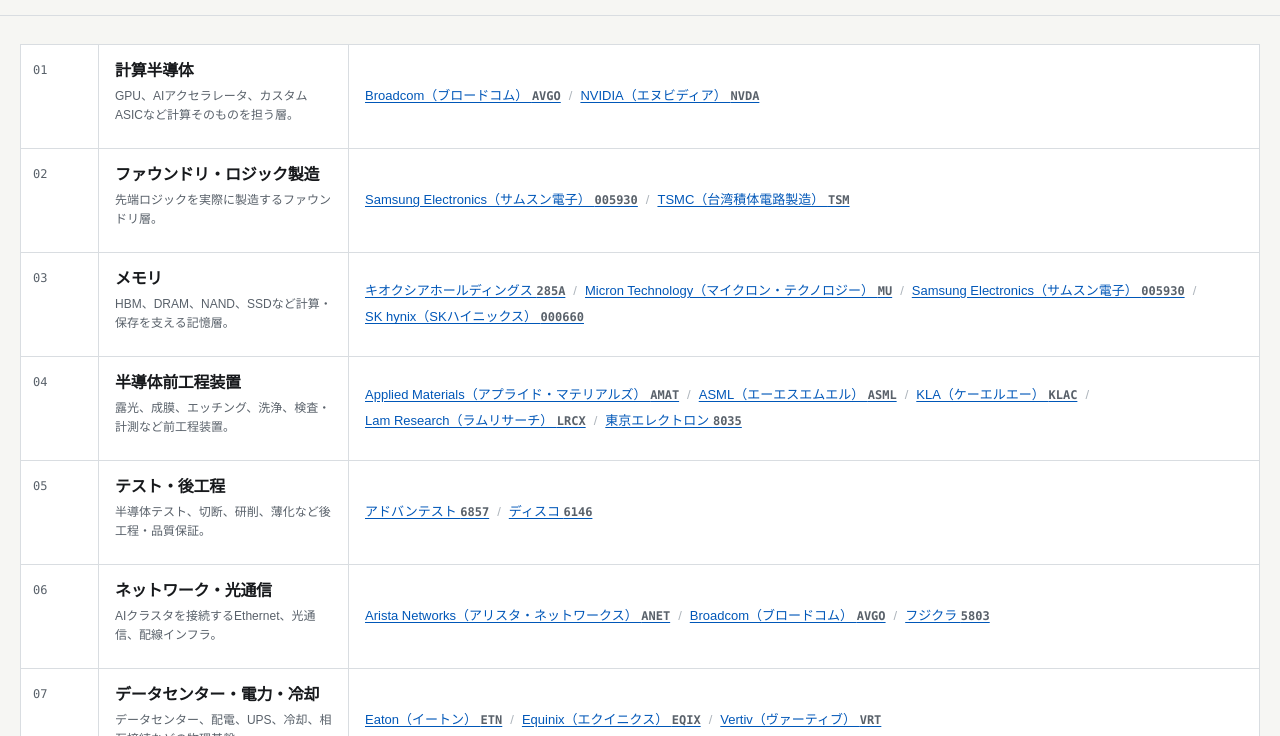
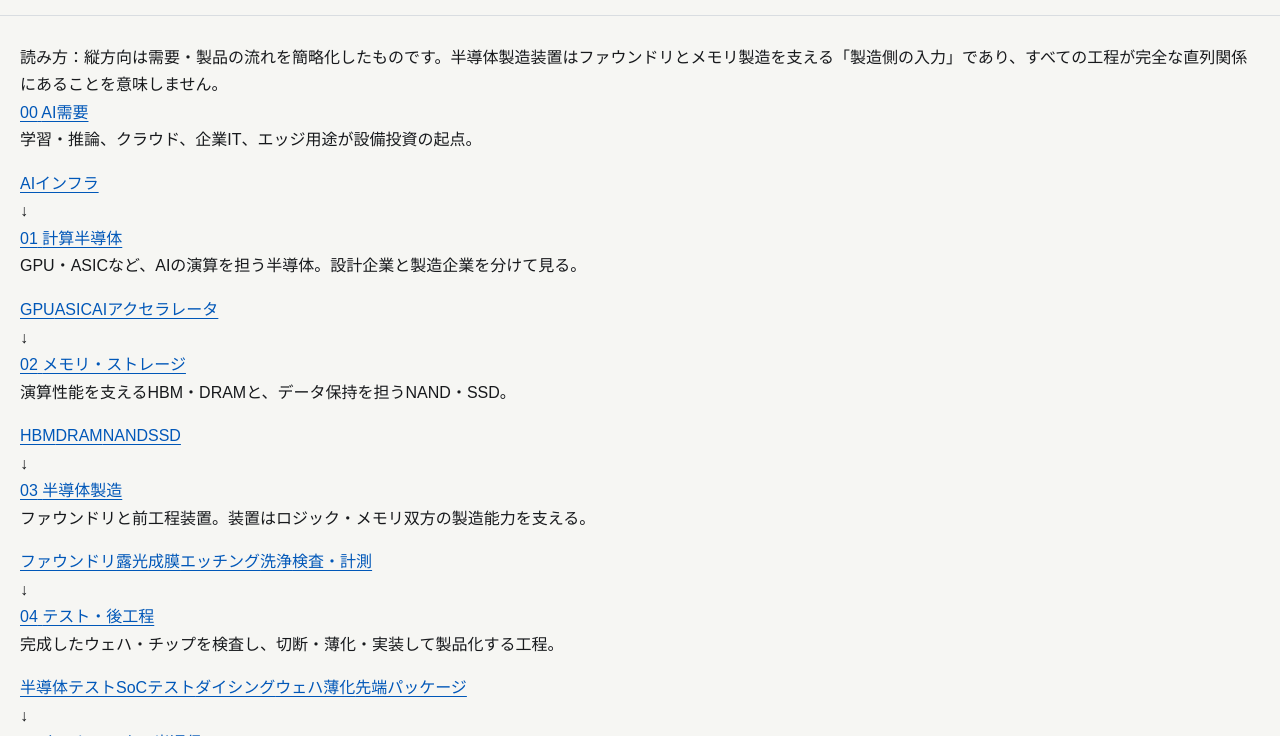
Before and after one commit to Kei-Titanda-22/ai-infrastructure-atlas, an Astro site: page /atlas in a window 1280 px wide. Shown: the part 231-967 px from the top of the page. Built offline with nearby package versions, Linux system fonts and the light colour scheme; Astro itself is replaced by a stand-in of ours.

Commit message:
Turn Atlas into clickable value-chain flow

```diff
--- a/src/pages/atlas.astro
+++ b/src/pages/atlas.astro
@@ -1,36 +1,40 @@
 ---
 import BaseLayout from '../layouts/BaseLayout.astro';
-import { getCollection } from 'astro:content';
-import layers from '../data/layers.json';
+import valueChain from '../data/value-chain.json';
 import { withBase } from '../lib/paths';
-import { layerLabel } from '../lib/display';
-const companies = await getCollection('companies');
+
+const stageHref = (stage: any) => stage.id === 'demand'
+  ? `${withBase('companies/')}?q=${encodeURIComponent('AI')}`
+  : `${withBase('companies/')}?stage=${encodeURIComponent(stage.id)}`;
+const linkHref = (link: any) => link.tag
+  ? `${withBase('companies/')}?tag=${encodeURIComponent(link.tag)}`
+  : `${withBase('companies/')}?q=${encodeURIComponent(link.query)}`;
 ---
 <BaseLayout title="全体マップ" indexable>
   <header class="page-head">
     <div class="shell">
-      <span class="eyebrow">産業構造マップ</span>
+      <span class="eyebrow">産業バリューチェーン</span>
       <h1>全体マップ</h1>
-      <p class="lead">AI需要を、計算半導体から製造、記憶、接続、データセンター設備、フィジカルAIまで工程順に辿ります。現在は企業配置を示し、検証済みの企業間関係を順次追加します。</p>
+      <p class="lead">AI需要が、半導体・メモリ・製造工程・接続・データセンター設備へどう伝わるかを工程順に辿ります。工程名・技術名は企業一覧の絞り込みへ接続します。</p>
     </div>
   </header>
+
   <div class="shell section">
-    <div class="atlas-flow" aria-label="AIインフラ産業構造">
-      {layers.map((layer, index) => {
-        const members = companies.filter(c => c.data.layers.includes(layer.name));
-        return (
-          <section class="atlas-row">
-            <div class="atlas-index">{String(index+1).padStart(2,'0')}</div>
-            <div class="atlas-head">
-              <h3>{layerLabel(layer.name)}</h3>
-              <p>{layer.description}</p>
-            </div>
-            <div class="atlas-members">
-              {members.map(c => <a class="atlas-company" href={withBase(`companies/${c.id}/`)}>{c.data.japaneseName || c.data.name} <span class="ticker">{c.data.ticker}</span></a>)}
-            </div>
-          </section>
-        );
-      })}
+    <div class="map-note">読み方：縦方向は需要・製品の流れを簡略化したものです。半導体製造装置はファウンドリとメモリ製造を支える「製造側の入力」であり、すべての工程が完全な直列関係にあることを意味しません。</div>
+    <div class="value-chain-map" aria-label="AIインフラのバリューチェーン工程図">
+      {valueChain.map((stage, index) => (
+        <div class={`value-chain-stage vc-${stage.id}`}>
+          <a class="value-chain-stage-head" href={stageHref(stage)}>
+            <span class="value-chain-number">{stage.number}</span>
+            <span class="value-chain-title">{stage.name}</span>
+          </a>
+          <p>{stage.description}</p>
+          <div class="value-chain-links">
+            {stage.links.map(link => <a href={linkHref(link)}>{link.label}</a>)}
+          </div>
+          {index < valueChain.length - 1 && <div class="value-chain-arrow" aria-hidden="true">↓</div>}
+        </div>
+      ))}
     </div>
   </div>
 </BaseLayout>
```
